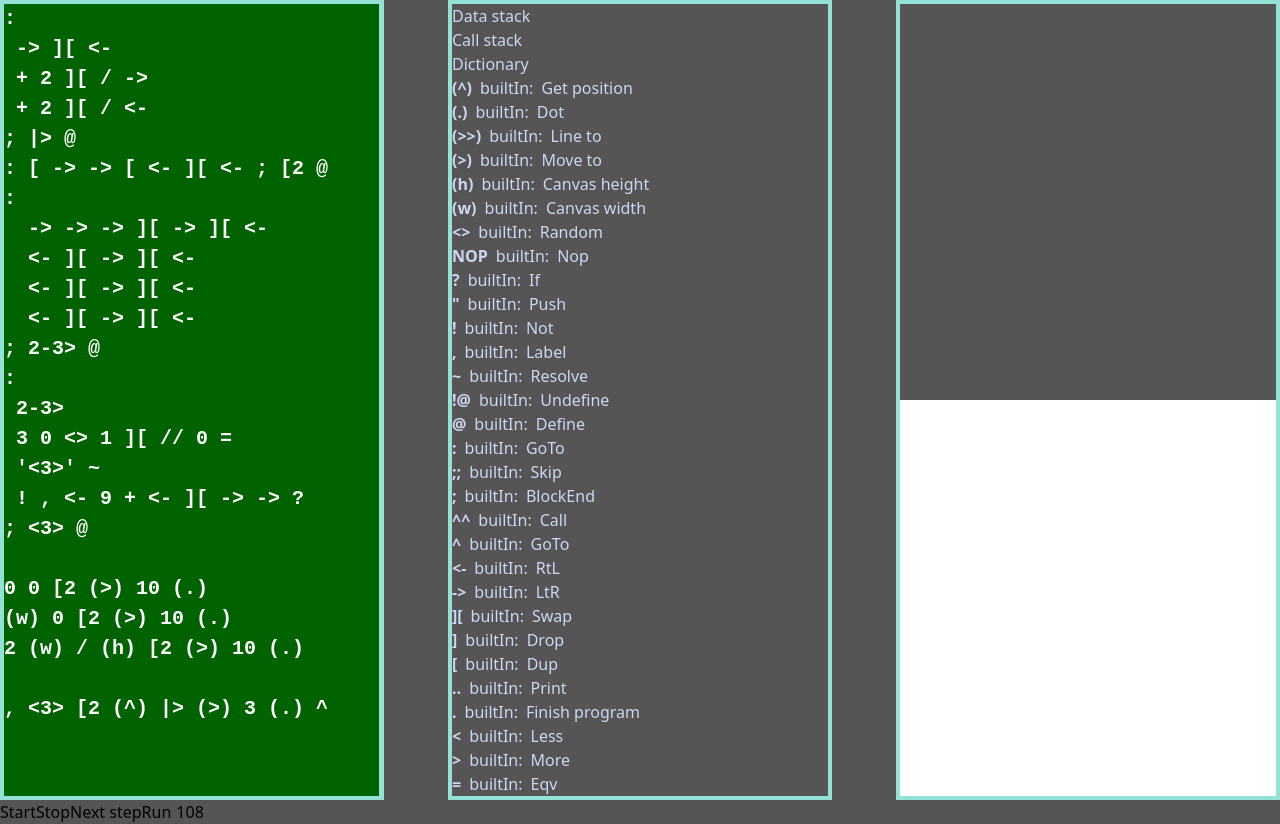
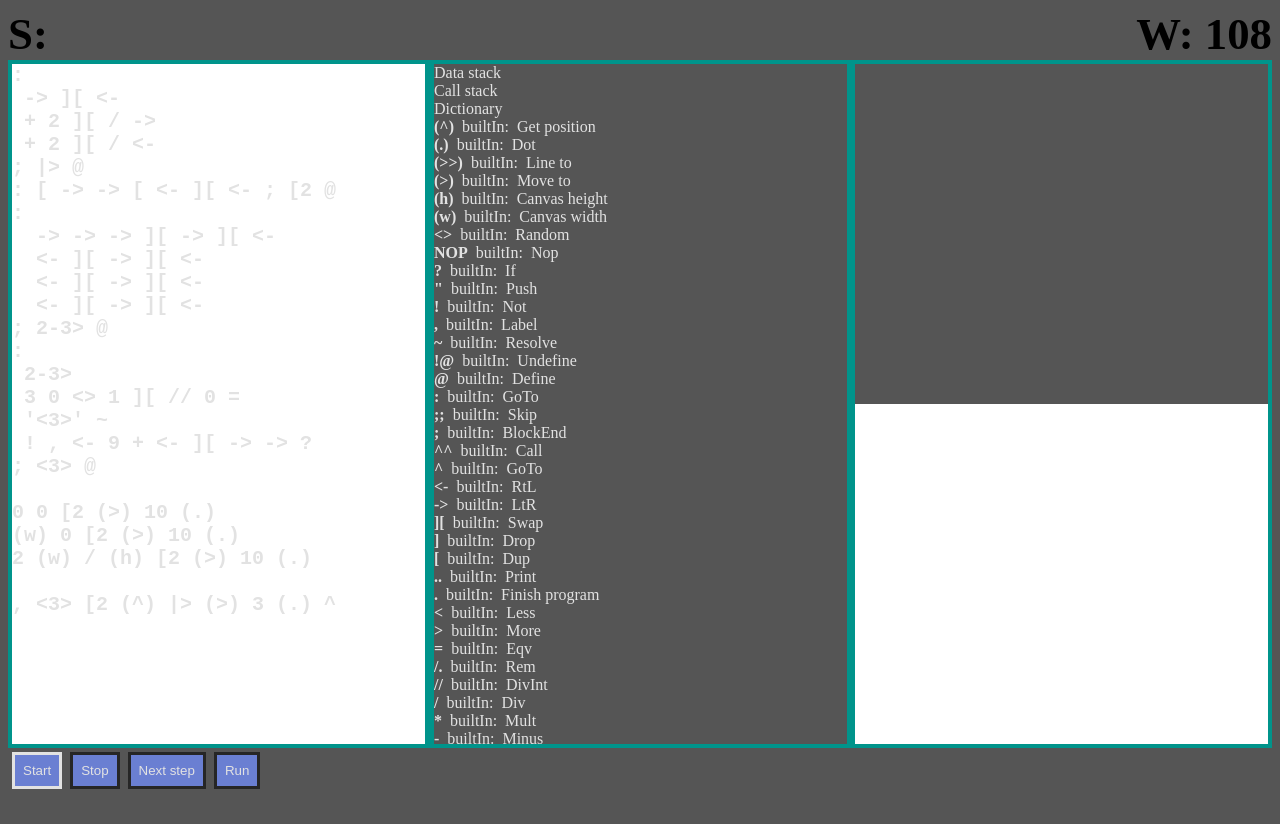
Before and after one commit to ToastedAndBored/web-forth, a plain HTML site: page index.html in a window 1280 px wide. After the commit the page ends 801 px from the top, so only its background shows below. Drawn offline with nearby package versions, Linux system fonts and the light colour scheme.

Commit message:
Add design

```diff
--- a/index.html
+++ b/index.html
@@ -5,11 +5,21 @@
     <meta name="viewport" content="width=device-width, initial-scale=1">
     <title>Forth</title>
     <link href="styles.css" rel="stylesheet">
-    <script src="https://unpkg.com/@tailwindcss/browser@4"></script>
+
   </head>
   <body>
     <header>
+      <div class ="flex">
+      <div class = "counters">
+        <label>S: </label>
+        <label for="" id = "steps"></label>
+      </div>
 
+      <div class = "counters">
+        <label >W: </label>
+        <label for="" id="wordsL"></label>
+      </div>
+      </div>
     </header>
     <main>
       <div class = "code_panel">
@@ -63,8 +73,6 @@
       <button type="" class = "stop">Stop</button>
       <button type="" class = "next_step">Next step</button>
       <button type="" id = "run">Run</button>
-      <label for="" class = "steps"></label>
-      <label for="" class = "wordsL"></label>
     </footer>
   <script src='./script.js'></script>
   </body>
--- a/script.js
+++ b/script.js
@@ -919,8 +919,8 @@ const EI = new ExecutionInterface(
   document.querySelector('.stop'),
   document.querySelector('.next_step'),
   document.querySelector('#run'),
-  document.querySelector('.steps'),
-  document.querySelector('.wordsL'),
+  document.querySelector('#steps'),
+  document.querySelector('#wordsL'),
   document.querySelector('#left_stack'),
   document.querySelector('#right_stack'),
   document.querySelector('#dictionary'),
--- a/styles.css
+++ b/styles.css
@@ -2,18 +2,24 @@
 
 
 :root {
---border-c: #94e2d5;
+--border-c: #00948B;
 --background-c: #555555;
---text-c: #cdd6f4;
---highlight-c: #a6e3a1;
---highlight-c2: #fab387;
---err-c: #f38ba8;
+--panel-c: #7F8B00;
+--text-c: #E2E2E2;
+--highlight-c: #008DD1;
+--highlight-border: #BB8801;
+--err-c: #F04037;
+--slider-c: #fab387;
+--sliderB-color: #919191;
+--buttonA-c: #6A7FD2;
+--buttonD-c: #555555;
+--buttonB-c: #262626;
 }
 
 .code_panel {
   /* display: inline-block; */
-  height: 800px;
-  width : 30%;
+  height: 85vh;
+  width : 33vw;
   border: solid var(--border-c)4px;
   border-right: solid var(--border-c)5px;
   color: var(--text-c);
@@ -23,25 +29,25 @@
   /* align-items: center; */
   /* justify-content: center; */
   /* display: flex; */
-  scrollbar-color: var(--highlight-c2) var(--highlight-c);
+  scrollbar-color: var(--slider-c) var(--sliderB-color);
   scrollbar-width: thin;
 }
 
 .stack_panel {
   /* display: inline-block; */
-  height: 800px;
-  width : 30%;
+  height: 85vh;
+  width : 33vw;
   border: solid var(--border-c) 4px;
   color: var(--text-c);
   overflow: scroll;
-  scrollbar-color: var(--highlight-c2) var(--highlight-c);
+  scrollbar-color: var(--slider-c) var(--sliderB-color);
   scrollbar-width: thin;
 }
 
 .output {
   /* display: inline-block; */
-  height: 800px;
-  width : 30%;
+  height: 85vh;
+  width : 33vw;
   border: solid var(--border-c) 4px;
   color: var(--text-c);
 }
@@ -50,7 +56,8 @@
   height: 50%;
   white-space: pre;
   overflow: scroll;
-  scrollbar-color: var(--highlight-c2) var(--highlight-c);
+  color: var(--text-c);
+  scrollbar-color: var(--slider-c) var(--sliderB-color);
   scrollbar-width: thin;
 }
 
@@ -92,14 +99,13 @@ footer {
 
 .input {
   position: absolute;
-  color: #fff;
+  color: var(--text-c);
   font-size: 20px;
   font-weight: 700;
   font-family: monospace;
 
   border: none;
   border-color: transparent;
-  background-color: rgb(0, 99, 0);
   width: 100%;
   height: 100%;
   resize: none;
@@ -108,7 +114,7 @@ footer {
   box-sizing:border-box;
   margin: 0;
   white-space: pre;
-  scrollbar-color: var(--highlight-c2);
+  scrollbar-color: var(--slider-c) var(--sliderB-color);
   scrollbar-width: thin;
 }
 
@@ -117,14 +123,14 @@ footer {
   z-index: 0;
   text-wrap: nowrap;
   white-space: pre;
-  color: #fff;
+  color: var(--text-c);
   font-size: 20px;
   font-weight: 700;
   font-family: monospace;
 }
 
 .highlighted_border {
-  outline: solid var(--text-c) 2px;
+  outline: solid var(--highlight-border) 2px;
 }
 
 .steps {
@@ -138,3 +144,25 @@ textarea {
 table {
   border-collapse: collapse;
 }
+
+button {
+  color: var(--text-c);
+  background-color: var(--buttonA-c);
+  border: solid var(--text-c);
+  padding: 0.5rem;
+  margin: 0.25rem;
+}
+
+button:disabled {
+  border: solid var(--buttonB-c);
+}
+
+.counters {
+  font-size: 2.8rem;
+  font-weight: bolder;
+}
+
+.flex {
+  display: flex;
+  justify-content: space-between;
+}
```
